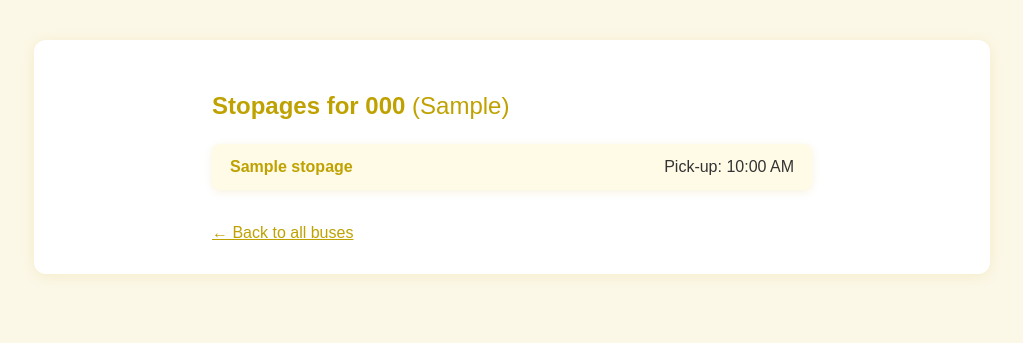
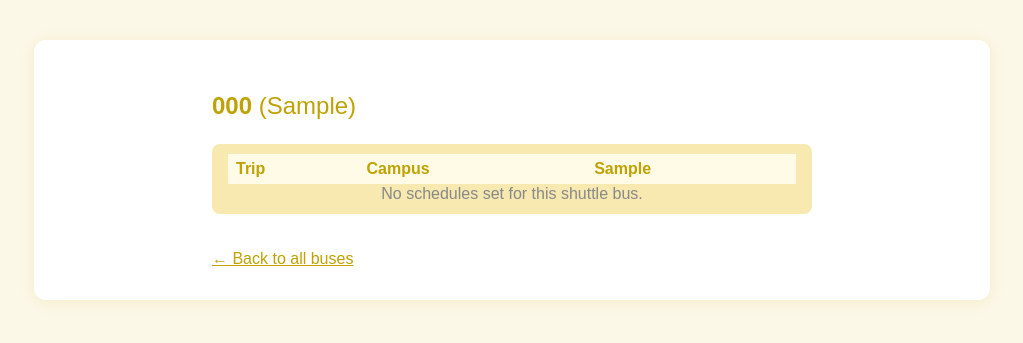
Before and after one commit to hijbullahx/university-bus-management-system, a Django app: page /route/1/stopages/ in a window 1280 px wide. Shown: the part 67-410 px from the top of the page, without its empty margins (128-1151 px from the left). Run offline with Django 4.2, Linux system fonts and the light colour scheme; tables that the repository leaves empty hold one stand-in row (values such as "Sample post").

Commit message:
adding shuttle setting and table

```diff
--- a/buses/forms_shuttle_schedule.py
+++ b/buses/forms_shuttle_schedule.py
@@ -2,7 +2,7 @@
 from .models import BusRoute
 
 class ShuttleScheduleForm(forms.Form):
-    campus_departure = forms.TimeField(widget=forms.TimeInput(attrs={'type': 'time'}), label='Campus Departure')
-    center_station_departure = forms.TimeField(widget=forms.TimeInput(attrs={'type': 'time'}), label='Route Departure')
+    campus_departure = forms.TimeField(widget=forms.TimeInput(attrs={'type': 'time'}), label='Campus')
+    center_station_departure = forms.TimeField(widget=forms.TimeInput(attrs={'type': 'time'}), label='Route')
 
 ShuttleScheduleFormSet = forms.formset_factory(ShuttleScheduleForm, extra=0, can_delete=True)
--- a/buses/models.py
+++ b/buses/models.py
@@ -8,6 +8,7 @@
     ultimate_pickup_time = models.TimeField(blank=True, null=True, help_text="Earliest pick-up time among stopages")
     ultimate_drop_time = models.TimeField(blank=True, null=True, help_text="Latest pick-up time among stopages")
     is_shuttle = models.BooleanField(default=False, help_text="Is this a shuttle bus route?")
+    notes = models.TextField(blank=True, null=True, help_text="Extra notes or shuttle schedule data (JSON)")
 
     def __str__(self):
         return f"{self.bus_number} - {self.destination}"
--- a/buses/templates/route_stopages_detail.html
+++ b/buses/templates/route_stopages_detail.html
@@ -1,7 +1,64 @@
 {% extends 'base.html' %}
 {% block content %}
 <div style="max-width: 600px; margin: 0 auto;">
-    <h2 style="color: #bfa100; margin-bottom: 24px;">Stopages for {{ route.bus_number }} <span style="color:#bfa100; font-weight:normal;">({{ route.route }})</span></h2>
+        <h2 style="color: #bfa100; margin-bottom: 24px;">{{ route.bus_number }} <span style="color:#bfa100; font-weight:normal;">({{ route.route }})</span></h2>
+        {% if route.is_shuttle %}
+                <div style="background:#f7e9b0; border-radius:8px; padding:10px 16px; margin-bottom: 18px;">
+                    <table style="width:100%; border-collapse:collapse;">
+                        <thead>
+                            <tr style="background:#fffbe6;">
+                                <th style="padding:6px 8px; text-align:left; color:#bfa100;">Trip</th>
+                                <th style="padding:6px 8px; text-align:left; color:#bfa100;">Campus</th>
+                                <th style="padding:6px 8px; text-align:left; color:#bfa100;">{{ route.route }}</th>
+                            </tr>
+                        </thead>
+                        <tbody id="shuttle-table-{{ route.id }}"></tbody>
+                    </table>
+                    <script type="application/json" id="shuttle-json-{{ route.id }}">{{ route.notes|safe }}</script>
+                    <script>
+                        document.addEventListener('DOMContentLoaded', function() {
+                            var jsonTag = document.getElementById('shuttle-json-{{ route.id }}');
+                            var tbody = document.getElementById('shuttle-table-{{ route.id }}');
+                            var data = [];
+                            if (jsonTag && jsonTag.textContent.trim()) {
+                                var raw = jsonTag.textContent.trim();
+                                try {
+                                    if (raw[0] === '[' && raw[raw.length-1] === ']') {
+                                        data = JSON.parse(raw.replace(/'/g, '"'));
+                                    }
+                                } catch (e) { data = []; }
+                            }
+                            if (tbody && Array.isArray(data)) {
+                                if (data.length === 0) {
+                                    var row = document.createElement('tr');
+                                    row.innerHTML = '<td colspan="3" style="text-align:center; color:#888;">No schedules set for this shuttle bus.</td>';
+                                    tbody.appendChild(row);
+                                } else {
+                                    data.forEach(function(item, idx) {
+                                        var trip = (idx+1).toString().padStart(2, '0');
+                                        var campus = item.campus_departure ? formatTime(item.campus_departure) : '—';
+                                        var center = item.center_station_departure ? formatTime(item.center_station_departure) : '—';
+                                        var row = document.createElement('tr');
+                                        row.innerHTML = '<td style="padding:6px 8px;">' + trip + '</td>' +
+                                                                     '<td style="padding:6px 8px;">' + campus + '</td>' +
+                                                                     '<td style="padding:6px 8px;">' + center + '</td>';
+                                        tbody.appendChild(row);
+                                    });
+                                }
+                            }
+                            function formatTime(t) {
+                                var parts = t.split(':');
+                                var hour = parseInt(parts[0], 10);
+                                var min = parts[1];
+                                var ampm = hour >= 12 ? 'PM' : 'AM';
+                                hour = hour % 12;
+                                if (hour === 0) hour = 12;
+                                return hour + ':' + min + ' ' + ampm;
+                            }
+                        });
+                    </script>
+                </div>
+        {% else %}
                 <ul style="list-style:none; padding:0;">
                         {% for stop in stopages %}
                                 <li style="background:#fffbe6; border-radius:8px; margin-bottom:12px; padding:14px 18px; box-shadow:0 2px 8px #bfa10022; display:flex; justify-content:space-between; align-items:center;">
@@ -12,6 +69,7 @@
                                 <li style="color:#888;">No stopages set for this route.</li>
                         {% endfor %}
                 </ul>
+        {% endif %}
         <a href="/" style="display:inline-block; margin-top:18px; color:#bfa100; text-decoration:underline;">&larr; Back to all buses</a>
 </div>
 {% endblock %}
--- a/buses/views_admin_shuttle.py
+++ b/buses/views_admin_shuttle.py
@@ -11,8 +11,7 @@
         if form.is_valid() and schedule_formset.is_valid():
             shuttle_route = form.save(commit=False)
             shuttle_route.is_shuttle = True
-            shuttle_route.save()
-            # Save shuttle schedule as JSON in route.notes (or another field if you want)
+            # Save shuttle schedule as JSON in notes field
             schedule_data = []
             for schedule_form in schedule_formset:
                 if schedule_form.cleaned_data and not schedule_form.cleaned_data.get('DELETE', False):
```
Also changed, not shown: buses/templates/bus_schedule_list.html (+6 -3 lines), buses/templates/buses/custom_admin/edit_route.html (+9 -0 lines), buses/views_admin_shuttle_edit.py (+24 -3 lines), buses/migrations/0006_busroute_notes.py (added). Lines whose indentation alone changed are shown as unchanged.
